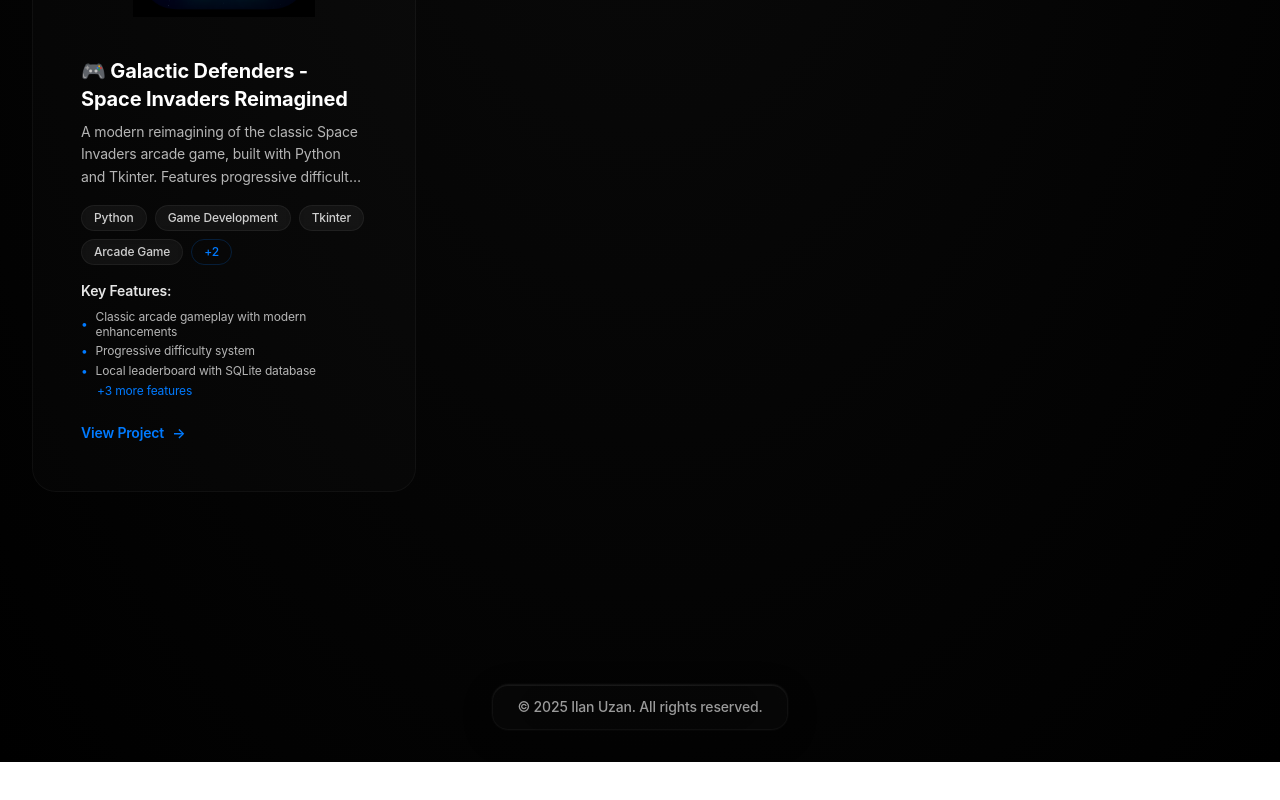
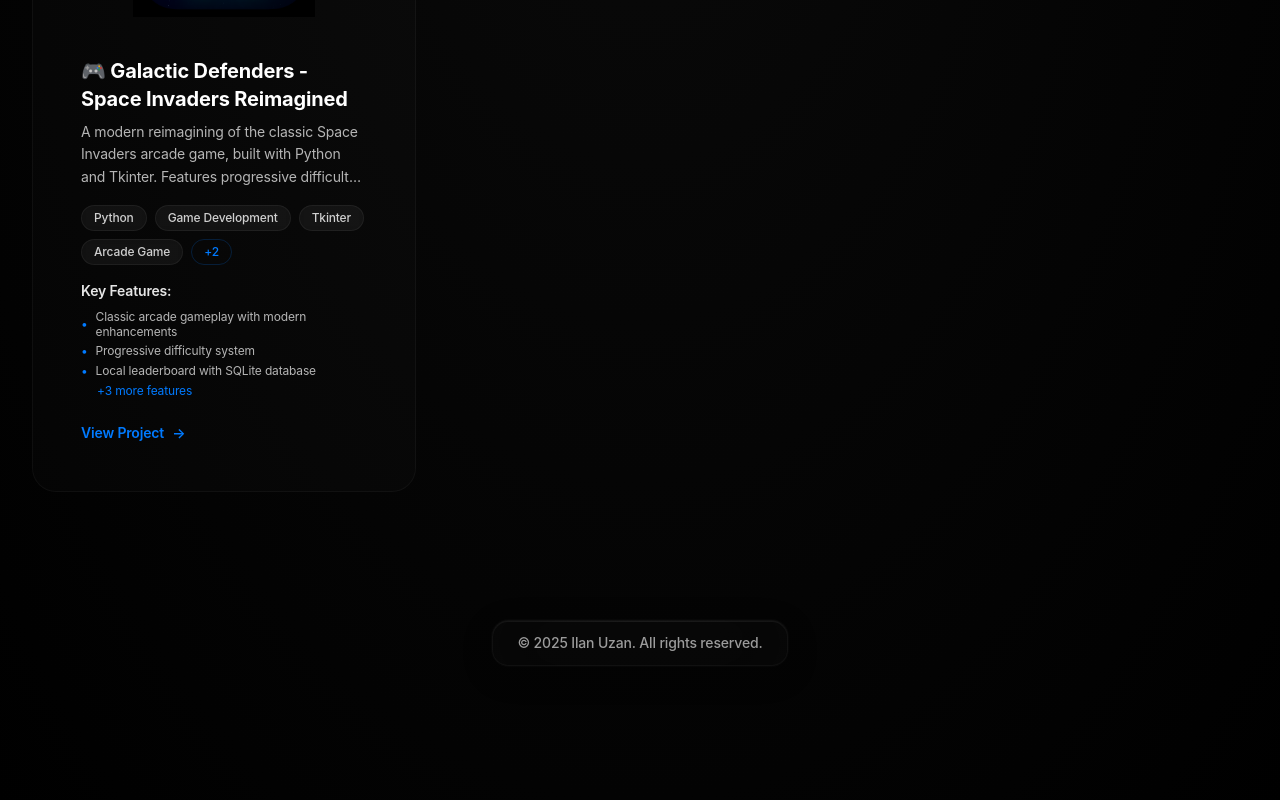
Before and after one commit to ilan-uzan/graphicdesign, a React (Create React App) app: page /projects in a window 1280 px wide. Shown: the part 1452-2252 px from the top of the page. Before the commit the page ends 2214 px from the top, so only its background shows below. Built offline with nearby package versions, Linux system fonts and the light colour scheme.

Commit message:
Fix footer positioning - footer now only appears at bottom of each page - Moved footer from App.js to individual page components - Footer is invisible until user reaches bottom of page content - Maintains glassmorphism design on all pages - Better user experience with proper content flow

```diff
--- a/src/App.js
+++ b/src/App.js
@@ -47,14 +47,7 @@ function App() {
           </AnimatePresence>
         </main>
 
-        {/* Footer */}
-        <footer className="relative z-30 mt-20 mb-8">
-          <div className="glass-card px-6 py-3 rounded-2xl max-w-fit mx-auto">
-            <p className="text-white/60 text-sm font-medium">
-              © 2025 Ilan Uzan. All rights reserved.
-            </p>
-          </div>
-        </footer>
+
       </div>
     </Router>
   );
--- a/src/pages/About.js
+++ b/src/pages/About.js
@@ -280,6 +280,18 @@ const About = () => {
             ))}
           </div>
         </motion.div>
+
+        {/* Footer - Only visible at bottom of page */}
+        <motion.div
+          variants={itemVariants}
+          className="mt-32 mb-8 text-center"
+        >
+          <div className="glass-card px-6 py-3 rounded-2xl max-w-fit mx-auto">
+            <p className="text-white/60 text-sm font-medium">
+              © 2025 Ilan Uzan. All rights reserved.
+            </p>
+          </div>
+        </motion.div>
       </div>
     </motion.div>
   );
--- a/src/pages/Contact.js
+++ b/src/pages/Contact.js
@@ -355,6 +355,18 @@ const contactMethods = [
             </motion.div>
           </div>
         </motion.div>
+
+        {/* Footer - Only visible at bottom of page */}
+        <motion.div
+          variants={itemVariants}
+          className="mt-32 mb-8 text-center"
+        >
+          <div className="glass-card px-6 py-3 rounded-2xl max-w-fit mx-auto">
+            <p className="text-white/60 text-sm font-medium">
+              © 2025 Ilan Uzan. All rights reserved.
+            </p>
+          </div>
+        </motion.div>
       </div>
     </motion.div>
   );
--- a/src/pages/Home.js
+++ b/src/pages/Home.js
@@ -374,6 +374,18 @@ const Home = ({ mousePosition }) => {
           </div>
         </motion.div>
 
+        {/* Footer - Only visible at bottom of page */}
+        <motion.div
+          variants={itemVariants}
+          className="mt-32 mb-8 text-center"
+        >
+          <div className="glass-card px-6 py-3 rounded-2xl max-w-fit mx-auto">
+            <p className="text-white/60 text-sm font-medium">
+              © 2025 Ilan Uzan. All rights reserved.
+            </p>
+          </div>
+        </motion.div>
+
       </div>
     </motion.div>
   );
--- a/src/pages/Projects.js
+++ b/src/pages/Projects.js
@@ -216,6 +216,20 @@ const Projects = () => {
         isOpen={isModalOpen}
         onClose={closeProjectModal}
       />
+
+      {/* Footer - Only visible at bottom of page */}
+      <motion.div
+        initial={{ opacity: 0, y: 30 }}
+        animate={{ opacity: 1, y: 0 }}
+        transition={{ duration: 0.8, delay: 0.4, ease: [0.4, 0, 0.2, 1] }}
+        className="mt-32 mb-8 text-center"
+      >
+        <div className="glass-card px-6 py-3 rounded-2xl max-w-fit mx-auto">
+          <p className="text-white/60 text-sm font-medium">
+            © 2025 Ilan Uzan. All rights reserved.
+          </p>
+        </div>
+      </motion.div>
     </div>
   );
 };
```
